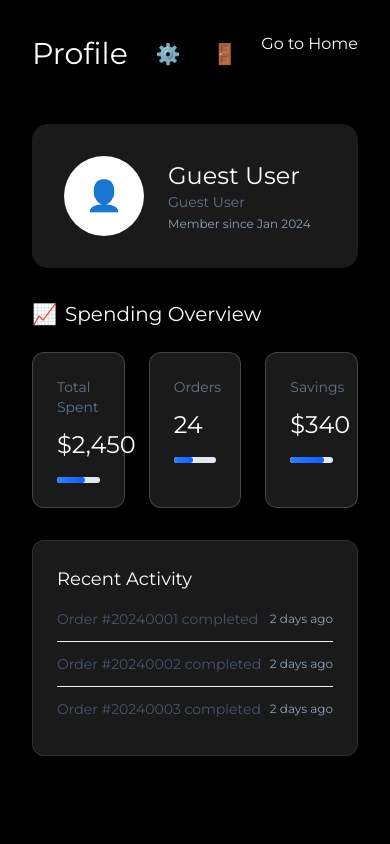
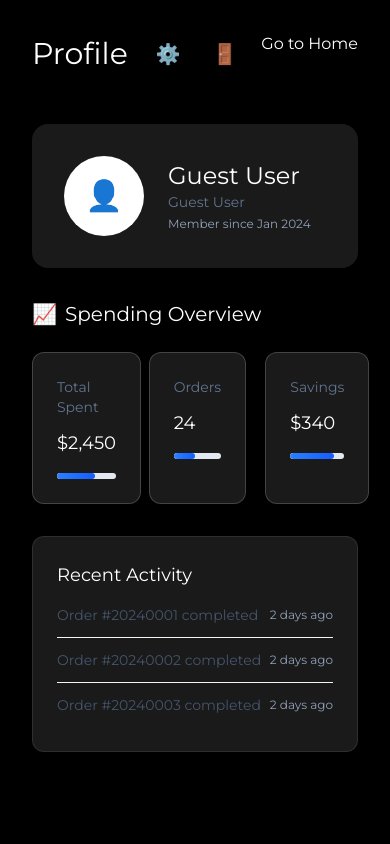
Before and after one commit to Haruna-dev-droid/product-cart, a React (Vite) app: page /Profile in a window 390 px wide. Shown: the top 844 px of the page. Built offline with nearby package versions, Linux system fonts and the light colour scheme; no server answers.

Commit message:
responsive layout

```diff
--- a/src/components/ProductsList.jsx
+++ b/src/components/ProductsList.jsx
@@ -1,4 +1,5 @@
 import React, { useState, useEffect } from "react";
+import { motion } from "framer-motion";
 import Data from "../data.json";
 import { useCart } from "./CartContext.jsx";
 import SearchFilter from "./SearchFilter.jsx";
@@ -36,6 +37,12 @@ export default function ProductsList({ products: externalProducts, onSelect }) {
 
   return (
     <div>
+      <motion.div
+        initial={{ opacity: 0 }}
+        whileInView={{ opacity: 1 }}
+        viewport={{ once: true }}
+        transition={{ duration: 1 }}
+      >
         <h1 className="text-3xl font-bold -mt-5 md:p-20 py-10 px-7 -mb-30 text-gray-700">
           Product List
         </h1>
@@ -86,6 +93,7 @@ export default function ProductsList({ products: externalProducts, onSelect }) {
             </div>
           ))}
         </div>
+      </motion.div>
     </div>
   );
 }
--- a/src/components/Profile.jsx
+++ b/src/components/Profile.jsx
@@ -74,10 +74,12 @@ export default function Profile() {
               {userStats.map((stat, index) => (
                 <div
                   key={index}
-                  className="bg-white/10 rounded-xl p-6 shadow-sm border border-slate-200/20"
+                  className="bg-white/10 rounded-xl md:mx-0 mx-auto p-6 shadow-sm border border-slate-200/20"
                 >
                   <p className="text-sm text-slate-500 mb-3">{stat.label}</p>
-                  <p className="text-2xl font-light  mb-4">{stat.value}</p>
+                  <p className="md:text-2xl text-lg font-light  mb-4">
+                    {stat.value}
+                  </p>
 
                   {/* Bar Chart */}
                   <div className="h-1.5 bg-slate-200 rounded-full overflow-hidden">
```
Lines whose indentation alone changed are shown as unchanged.
